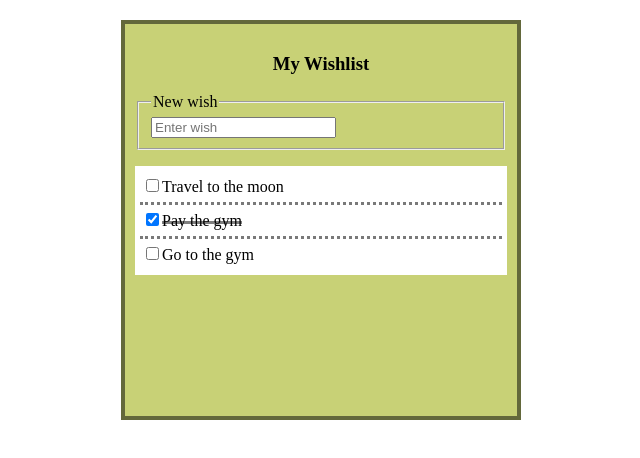
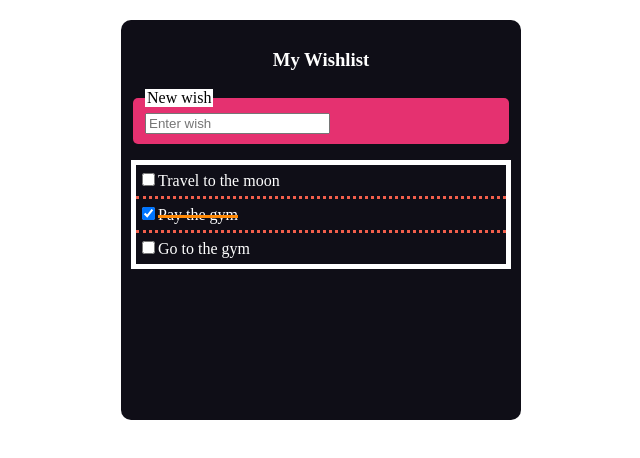
Before and after one commit to Saul-BT/curso-react, a React (Vite) app: page / in a window 1280 px wide. Shown: the top 458 px of the page, without its empty margins (319-959 px from the left). Built offline with nearby package versions, Linux system fonts and the light colour scheme.

Commit message:
Renaming components (semantic) and WishInput component added

```diff
--- a/package.json
+++ b/package.json
@@ -18,6 +18,7 @@
     "assets": "^3.0.1",
     "husky": "^3.1.0",
     "lint-staged": "^9.5.0",
+    "pr": "^0.3.2",
     "prettier": "^1.19.1",
     "prop-types": "^15.7.2",
     "react": "^16.12.0",
--- a/src/App/App.css
+++ b/src/App/App.css
@@ -3,12 +3,13 @@
   min-height: 400px;
   margin: 20px auto;
   padding: 10px;
-  background-color: rgb(200, 209, 118);
-  border: 4px solid rgba(0, 0, 0, 0.5);
+  background-color: #0f0e17;
+  border-radius: 10px;
   box-sizing: border-box;
 }
 
 .wish-container > h3 {
+  color: white;
   text-align: center;
 }
 
--- a/src/App/App.jsx
+++ b/src/App/App.jsx
@@ -1,5 +1,6 @@
 import React from 'react';
-import Item from './Item';
+import WishInput from './WishInput';
+import WishItem from './WishItem';
 import './App.css';
 
 const wishes = [
@@ -11,19 +12,10 @@ const wishes = [
 const App = () => (
   <div className="wish-container">
     <h3>My Wishlist</h3>
-    <fieldset>
-      <legend>New wish</legend>
-      <input placeholder="Enter wish" />
-    </fieldset>
+    <WishInput />
     <ul className="wish-list">
       {wishes.map(({ text, done }, i) => (
-        /*
-        <li>
-          <input id={`wish${i}`} type="checkbox" checked={done} />
-          <label htmlFor={`wish${i}`}>{text}</label>
-        </li>
-        */
-        <Item id={`wish${i}`} text={text} defChk={done} />
+        <WishItem id={`wish${i}`} text={text} defChk={done} />
       ))}
     </ul>
   </div>
--- a/src/App/Item/index.js
+++ /dev/null
@@ -1,3 +0,0 @@
-import Item from './Item';
-
-export default Item;
--- /dev/null
+++ b/src/App/WishInput/WishInput.css
@@ -0,0 +1,9 @@
+.new-wish-control {
+  background-color: #e53170;
+  border: none;
+  border-radius: 5px;
+}
+
+.new-wish-control > legend {
+  background-color: #fff;
+}
--- /dev/null
+++ b/src/App/WishInput/WishInput.jsx
@@ -0,0 +1,23 @@
+import React from 'react';
+import PropTypes from 'prop-types';
+
+import './WishInput.css';
+
+const WishInput = ({ title, hint }) => (
+  <fieldset className="new-wish-control">
+    <legend>{title}</legend>
+    <input placeholder={hint} />
+  </fieldset>
+);
+
+WishInput.defaultProps = {
+  title: 'New wish',
+  hint: 'Enter wish',
+};
+
+WishInput.propTypes = {
+  title: PropTypes.string,
+  hint: PropTypes.string,
+};
+
+export default WishInput;
--- /dev/null
+++ b/src/App/WishInput/index.js
@@ -0,0 +1,3 @@
+import Input from './WishInput';
+
+export default Input;
--- a/src/App/Item/Item.css
+++ b/src/App/WishItem/WishItem.css
@@ -1,9 +1,11 @@
 .wish-item {
   padding: 5px 2px 6px;
+  color: white;
+  background-color: #0f0e17;
 }
 
 .wish-item:not(:last-child) {
-  border-bottom: 3px dotted #797979;
+  border-bottom: 3px dotted #f25f4c;
 }
 
 .wish-item > label {
@@ -17,7 +19,7 @@
   left: 0;
   height: 3px;
   width: 0;
-  background-color: rgba(0, 0, 0, 0.5);
+  background-color: #ff8906;
   transition: 0.2s;
 }
 
--- a/src/App/Item/Item.jsx
+++ b/src/App/WishItem/WishItem.jsx
@@ -1,8 +1,8 @@
 import PropTypes from 'prop-types';
 import React, { useState } from 'react';
-import './Item.css';
+import './WishItem.css';
 
-const Item = ({ id, text, defChk }) => {
+const WishItem = ({ id, text, defChk }) => {
   const [checked, setChecked] = useState(defChk);
   return (
     <li className="wish-item">
@@ -17,16 +17,16 @@ const Item = ({ id, text, defChk }) => {
   );
 };
 
-Item.defaultProps = {
+WishItem.defaultProps = {
   id: 'no-id',
   text: 'Empty wish',
   defChk: false,
 };
 
-Item.propTypes = {
+WishItem.propTypes = {
   id: PropTypes.string,
   text: PropTypes.string,
   defChk: PropTypes.bool,
 };
 
-export default Item;
+export default WishItem;
--- /dev/null
+++ b/src/App/WishItem/index.js
@@ -0,0 +1,3 @@
+import WishItem from './WishItem';
+
+export default WishItem;
```
Also changed, not shown: 1 other file (tests, documents, lock files or other folders).
